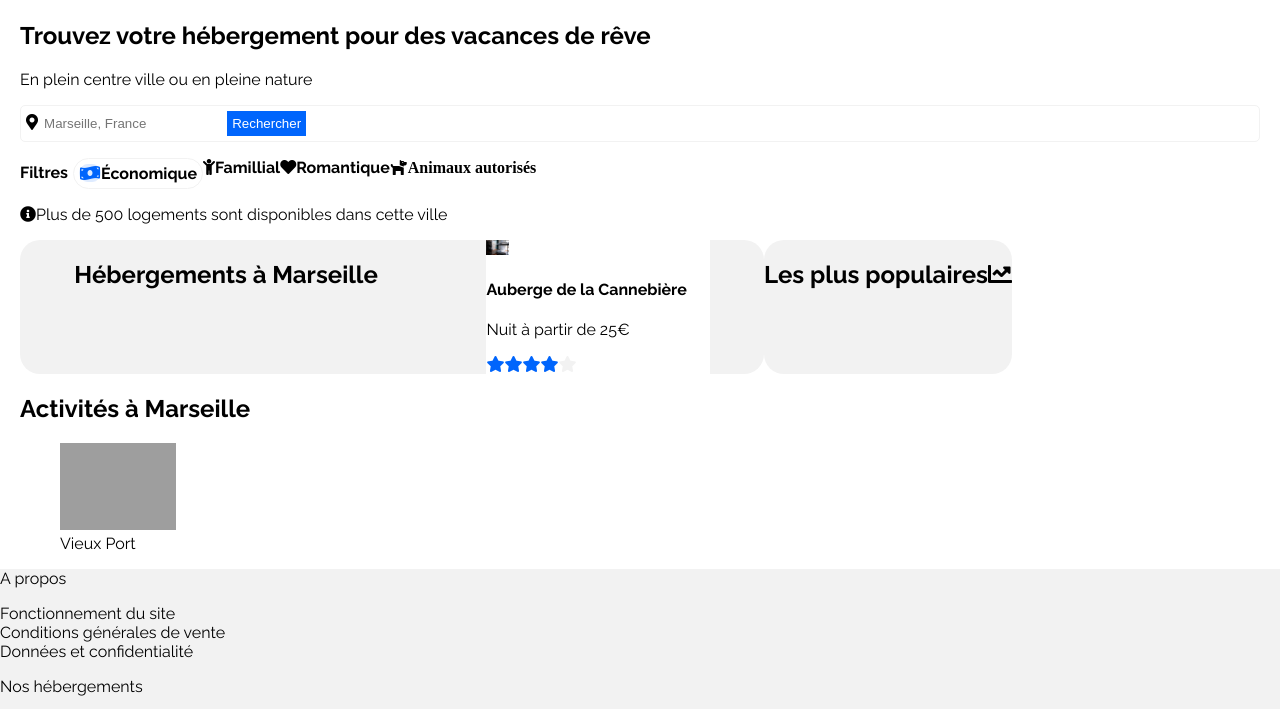
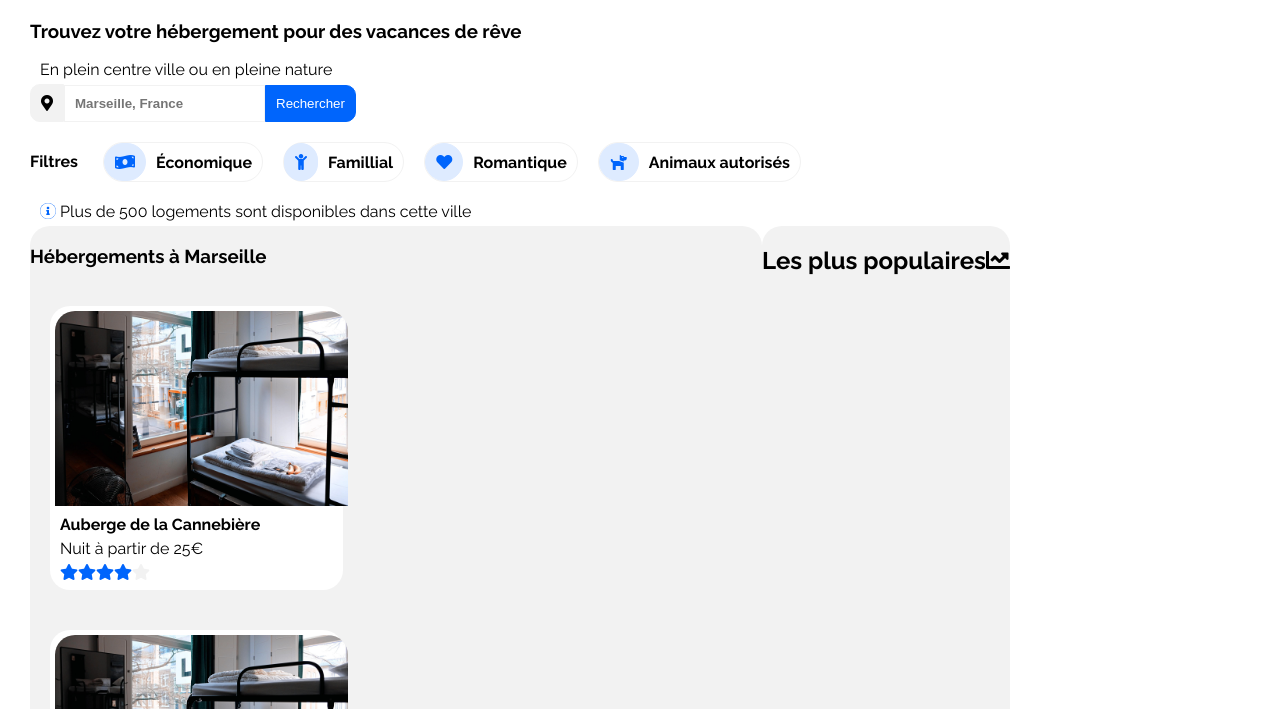
Before and after one commit to olivieerr/OlivierKeith_2_21062021, a plain HTML site: page index.html in a window 1280 px wide. Shown: the part 58-767 px from the top of the page. Drawn offline with Linux system fonts and the light colour scheme; grey boxes are pictures that could not be loaded.

Commit message:
Section "recherche" : - mise en place de la barre de recherche - mise en place de la barre de "filtres" - mise en place de l'icone d'information
Section "hebergments à Marseille"
- début de mise en place de l'etiquette : deplacement des "étoiles", arrondies

```diff
--- a/css/style.css
+++ b/css/style.css
@@ -43,11 +43,6 @@ ul {
     padding: 0;
 }
 
-input {
-    border: none;
-}
-
-
 /*Règles du header*/
 header {
     margin: 0 20px 0 20px;
@@ -85,19 +80,39 @@ nav {
 
 /* paramètres de le section de recherche*/
 .recherche {
-    margin: 0 20px 0 20px;
+    margin: 0 30px 0 30px;
 }
 
 .formulaire {
+    display: flex;
+    align-items: center;
+}
+
+.map {
+    background-color: #F2F2F2;
     border: 1px #F2F2F2 solid;
-    border-radius: 5px;
-    padding: 5px;
+    padding: 10px;
+    border-radius: 10px 0 0 10px;
+}
 
+#recherche {
+    border: 1px #F2F2F2 solid;
+    padding: 10px;
+    font-weight: bold;
 }
+
 .bouton {
     background-color: #0065FC;
     color: white;
-    padding: 5px;
+    padding: 10px;
+    border: 1px #0065FC solid;
+    border-radius: 0 10px 10px 0;
+}
+
+.i {
+    /*border: 1px #F2F2F2 solid;*/
+    border-radius: 10px;
+    color: white;
 }
 
 /*todo créer une règle pour le "li"*/
@@ -105,42 +120,67 @@ nav {
     display: flex;
     list-style-type: none;
     font-weight: bold;
+    margin: 20px 0 20px 0;
 }
 
 .normal {
-    padding: 5px 5px 5px 0;
+    padding: 10px 10px 10px 0;
+    margin-right: 5px;
 }
 
 .filtre {
-    padding: 5px;
+    padding-right: 10px;
     border: 1px #F2F2F2 solid;
     border-radius: 20px;
+    margin: 0 10px 0 10px;
 }
 
 .filtre i {
     border: 1px #DEEBFF solid;
     border-radius: 20px;
     background-color: #DEEBFF;
+    padding: 10px;
+    margin-right: 10px;
 }
 
 
 /*Règles pour la partie hébergement*/
 #hebergement {
-    margin: 0 20px 0 20px;
+    margin: 0 30px 0 30px;
     display: flex;
 }
 
 #principale {
     width: 60%;
     display: flex;
+    flex-direction: column;
     justify-content: space-around;
+    flex-wrap: wrap;
     background-color: #F2F2F2;
     border-radius: 20px;
 }
 
 .etiquette {
-    width: 30%;
+    width: 40%;
     background-color: white;
+    display: flex;
+    flex-direction: column;
+    align-items: center;
+    border-radius: 20px;
+    margin: 20px;
+}
+.etiquette h4, p {
+    margin: 5px 10px 5px 10px;
+}
+
+.etiquette i:nth-child(4) {
+    margin: 0 0 10px 10px;
+}
+
+.etiquette img{
+    width: 100%;
+    border-radius: 20px 20px 0 0;
+    margin: 5px 5px 0 5px
 }
 
 #populaires {
--- a/index.html
+++ b/index.html
@@ -21,27 +21,27 @@
     <section class="recherche">
         <!--todo ajouter le champ de recherche via form-->
 
-        <h1>Trouvez votre hébergement pour des vacances de rêve</h1>
+        <h3>Trouvez votre hébergement pour des vacances de rêve</h3>
         <p>En plein centre ville ou en pleine nature</p>
         <form class="formulaire" method="post" action="#">
-            <i class="fas fa-map-marker-alt"></i>
+            <i class="fas fa-map-marker-alt map"></i>
             <input name="recherche" id="recherche" type="text" placeholder="Marseille, France">
             <input class="bouton" type="submit" value="Rechercher">
         </form>
             <ul class="ligne">
                 <li class="normal">Filtres</li>
                 <li class="filtre"><i class="fas fa-money-bill-wave bleu"></i>Économique</li>
-                <li><i class="fas fa-child"></i>Famillial</li>
-                <li><i class="fas fa-heart"></i>Romantique</li>
-                <li><i class="fas fa-dog">Animaux autorisés</i></li>
+                <li class="filtre"><i class="fas fa-child bleu"></i>Famillial</li>
+                <li class="filtre"><i class="fas fa-heart bleu"></i>Romantique</li>
+                <li class="filtre"><i class="fas fa-dog bleu"></i>Animaux autorisés</li>
             </ul>
 
-        <p><i class="fas fa-info-circle"></i>Plus de 500 logements sont disponibles dans cette ville</p>
+        <p><i class="fas fa-info-circle i" style="background: #0065FC"></i> Plus de 500 logements sont disponibles dans cette ville</p>
 
     </section>
     <div id="hebergement">
         <section id="principale">
-            <h1>Hébergements à Marseille</h1>
+            <h3>Hébergements à Marseille</h3>
             <!--todo ajouter les images -->
             <div class="etiquette">
                 <a href="#">
@@ -51,7 +51,15 @@
                     <i class="fas fa-star bleu"></i><i class="fas fa-star bleu"></i><i class="fas fa-star bleu"></i><i class="fas fa-star bleu"></i><i class="fas fa-star gris"></i>
                 </a>
             </div>
-
+            <div class="etiquette">
+                <a href="#">
+                    <img src="images/hebergements/2_large/marcus-loke-WQJvWU_HZFo-unsplash.jpg" alt="photo de la chambre">
+                    <h4>Auberge de la Cannebière</h4>
+                    <p>Nuit à partir de 25€</p>
+                    <i class="fas fa-star bleu"></i><i class="fas fa-star bleu"></i><i class="fas fa-star bleu"></i><i class="fas fa-star bleu"></i><i class="fas fa-star gris"></i>
+                </a>
+            </div>
+            <p><a href="#">Afficher plus</a></p>
         </section>
         <section id="populaires">
             <h1>Les plus populaires<i class="fas fa-chart-line"></i></h1>
```
